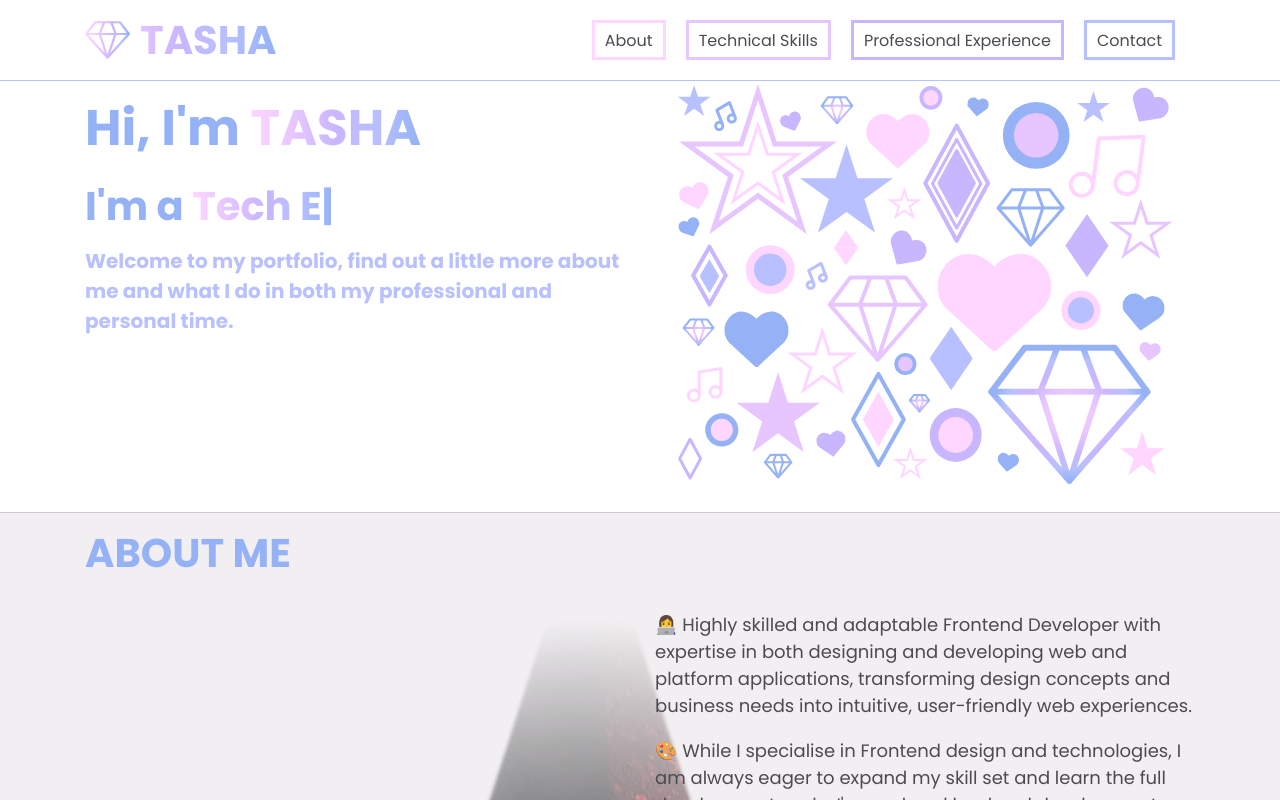
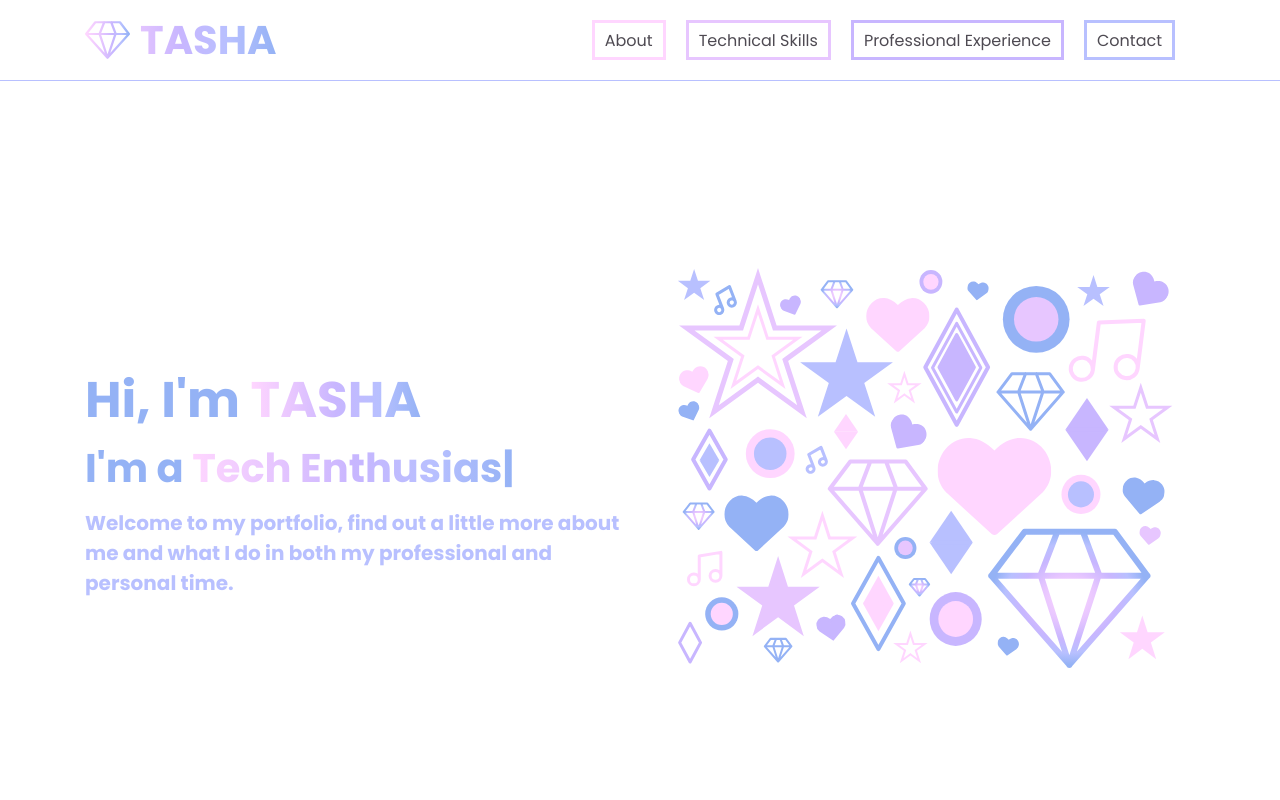
Before and after one commit to TashaRolland92/vite-react, a React (Vite) app: page / in a window 1280 px wide. Shown: the top 800 px of the page. Built offline with nearby package versions, Linux system fonts and the light colour scheme.

Commit message:
swaped single quotes for double

```diff
--- a/src/components/Nav.tsx
+++ b/src/components/Nav.tsx
@@ -11,9 +11,13 @@ const Nav = () => {
         const targetSection = document.getElementById(sectionId);
 
         if(targetSection) {
-            targetSection.scrollIntoView({
-                behavior: "smooth",
-                block: "start",
+            // Get the position of the target section
+            const targetPosition = targetSection.offsetTop;
+
+            // Scroll to the target section, but offset by the height of the sticky header (80px)
+            window.scrollTo({
+                top: targetPosition - 80,  // Adjust by the header height
+                behavior: 'smooth',        // Smooth scroll
             });
         }
 
--- a/src/index.scss
+++ b/src/index.scss
@@ -1,22 +1,24 @@
 // Base
-@use './styles/base/reset';
-@use './styles/base/typography';
+@use "./styles/base/reset";
+@use "./styles/base/typography";
 
 // Utils
-@use './styles/utils/variables' as *;
-@use './styles/utils/mixins' as *;
+@use "./styles/utils/variables" as *;
+@use "./styles/utils/mixins" as *;
 
 // Global
-@use './styles/components/global/grid';
-@use './styles/components/global/buttons';
-@use './styles/components/global/gradient_text';
-@use './styles/components/global/header';
-@use './styles/components/global/nav';
-@use './styles/components/global/hero';
+@use "./styles/components/global/grid";
+@use "./styles/components/global/buttons";
+@use "./styles/components/global/gradient_text";
+@use "./styles/components/global/header";
+@use "./styles/components/global/nav";
+@use "./styles/components/global/hero";
+@use "./styles/components/global/about";
 
 
 section {
     display: flex;
+    height: 100vh;
     align-items: center;
     justify-content: center;
     background: $light__grey;
--- a/src/styles/base/_typography.scss
+++ b/src/styles/base/_typography.scss
@@ -1,4 +1,29 @@
-@use '../utils/variables' as *;
+@use "../utils/variables" as *;
+
+h1, h2{
+    color: $jordy__blue;
+}
+
+h1{
+    margin: 0;
+    font-size: 5em;
+}
+
+h2{
+    margin: 0;
+    font-size: 4em;
+}
+
+h3{
+    margin: 0;
+    font-size: 2em;
+    color: $periwinkle;
+}
+
+p{
+    font-size: 1.8em;
+    color: $primary__color;
+}
 
 .landing__title{
     top: 50%;
@@ -15,27 +40,6 @@
     text-transform: uppercase;
 }
 
-h1, h2{
-    color: $jordy__blue;
+.align-centre{
+    text-align: center;
 }
-
-h1{
-    font-size: 5em;
-    margin: 10px 0;
-}
-
-h2{
-    font-size: 4em;
-    margin: 10px 0;
-}
-
-h3{
-    font-size: 2em;
-    margin: 0 0 20px;
-    color: $periwinkle;
-}
-
-p{
-    font-size: 1.8em;
-    color: $primary__color;
-}
--- a/src/styles/components/global/_buttons.scss
+++ b/src/styles/components/global/_buttons.scss
@@ -1,5 +1,5 @@
-@use '../../utils/variables' as *;
-@use '../../utils/mixins' as *;
+@use "../../utils/variables" as *;
+@use "../../utils/mixins" as *;
 
 .btn-container{
     gap: 20px;
--- a/src/styles/components/global/_gradient_text.scss
+++ b/src/styles/components/global/_gradient_text.scss
@@ -1,5 +1,5 @@
-@use '../../utils/variables' as *;
-@use '../../utils/mixins' as *;
+@use "../../utils/variables" as *;
+@use "../../utils/mixins" as *;
 
 //  Gradient Text
 .default__gradient--text {
--- a/src/styles/components/global/_grid.scss
+++ b/src/styles/components/global/_grid.scss
@@ -94,3 +94,8 @@ $gutter: 15px;
 		@include make-col(6);
 	}
 }
+
+// Global Grid Classes
+.d-flex{
+	display: flex;
+}
--- a/src/styles/components/global/_nav.scss
+++ b/src/styles/components/global/_nav.scss
@@ -1,5 +1,5 @@
-@use '../../utils/variables' as *;
-@use '../../utils/mixins' as *;
+@use "../../utils/variables" as *;
+@use "../../utils/mixins" as *;
 
 .menu-toggle{
     gap: 5px;
```
